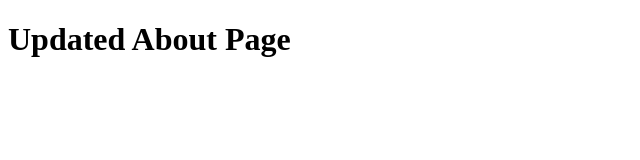
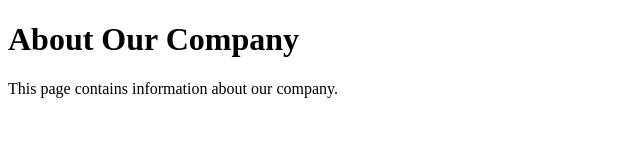
Before and after one commit to neel-parmar-21/git-team-assignment, a plain HTML site: page about.html in a window 1280 px wide. Shown: the whole page, without its empty margins (0-640 px from the left). Drawn offline with Linux system fonts and the light colour scheme.

Commit message:
Improve about page

```diff
--- a/about.html
+++ b/about.html
@@ -6,6 +6,7 @@
     <title>Document</title>
 </head>
 <body>
-    <h1> Updated About Page </h1>
+    <h1>About Our Company</h1>
+    <p>This page contains information about our company.</p>
 </body>
 </html>
```
